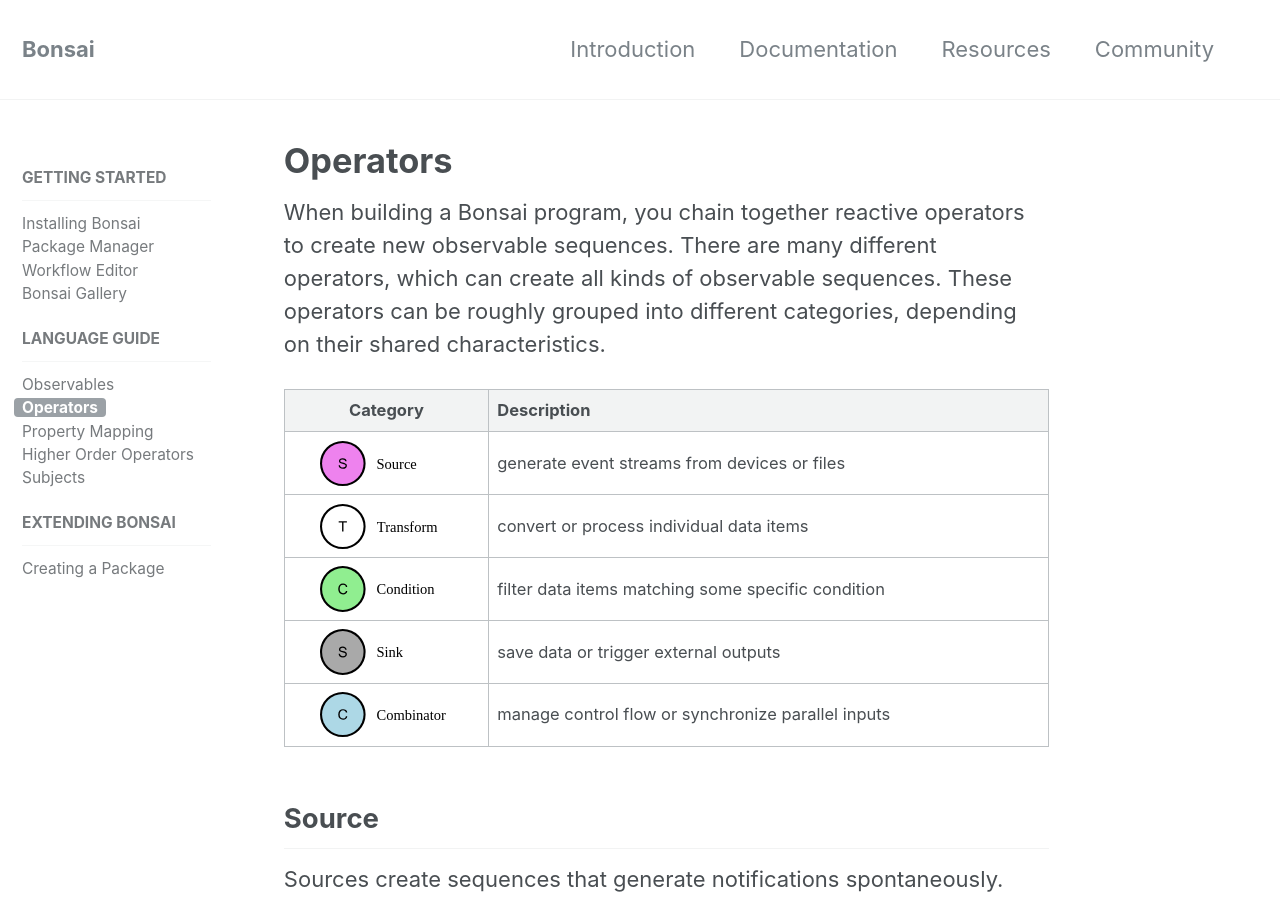
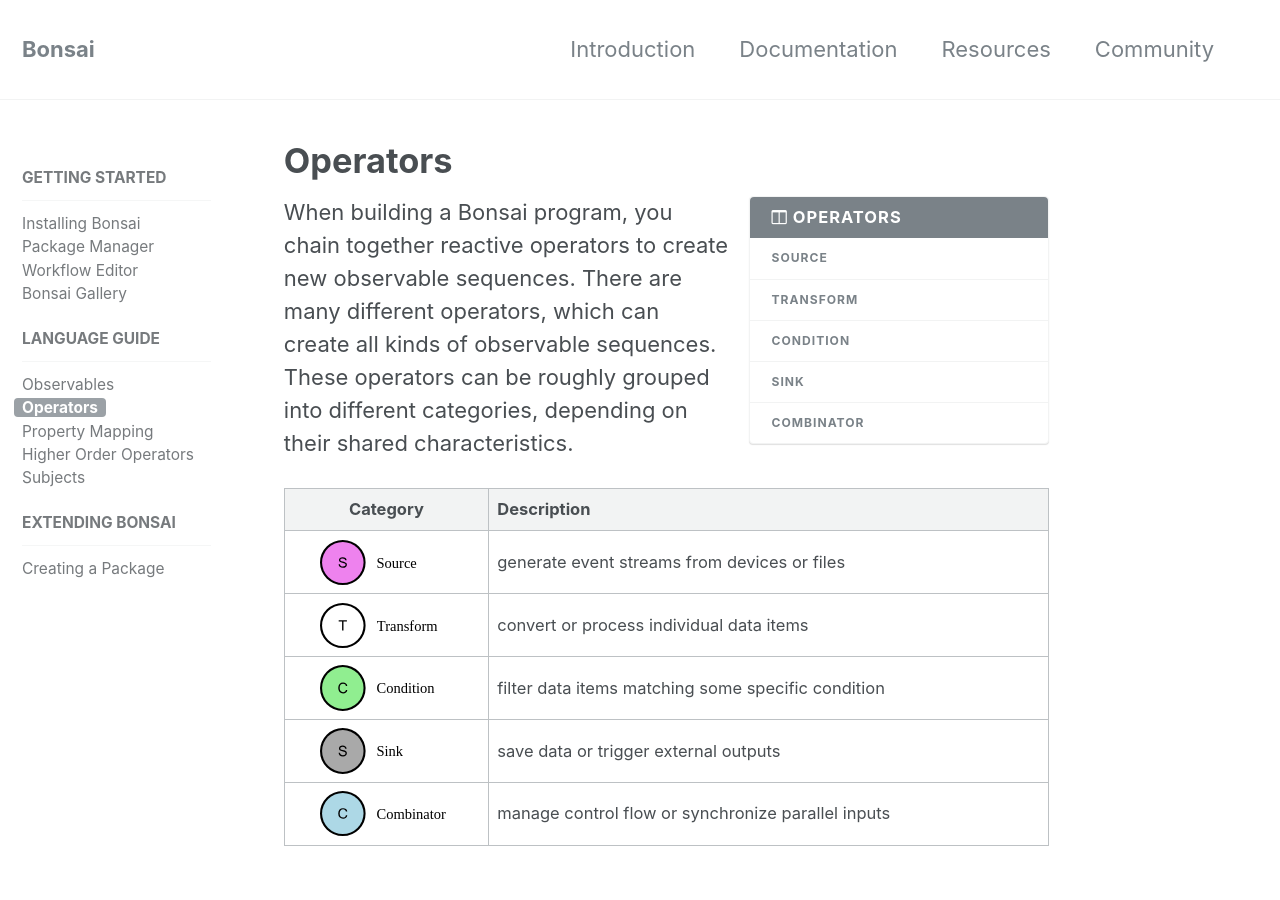
Before and after one commit to bonsai-rx/bonsai-rx.github.io, a Jekyll site: the page built from _docs/06-operators.md, in a window 1280 px wide and 900 px high. Built offline with Jekyll 4.4.1, drawn with Linux system fonts in a browser that asks for light colours.

Commit message:
Added table of contents to the section on operators

```diff
--- a/_docs/06-operators.md
+++ b/_docs/06-operators.md
@@ -4,6 +4,8 @@
 excerpt: "A guide to the reactive operators used to compose observable sequences."
 last_modified_at:
 ---
+
+{% include toc icon="columns" title="Operators" %}
 
 When building a Bonsai program, you chain together reactive operators to create new observable sequences. There are many different operators, which can create all kinds of observable sequences. These operators can be roughly grouped into different categories, depending on their shared characteristics.
 
@@ -65,13 +67,16 @@
 Combinators can be used to merge data from multiple sources; control when observable sequences start and stop; or even to create entirely new sequences dynamically. Together, they provide an incredibly flexible toolkit to manipulate asynchronous data streams.
 
 ## Combinators by Category
+{: .no_toc}
 
 {% assign operators-by-category = site.operators | group_by: 'category' %}
 {% for category in operators-by-category %}
 {% if site.data.category-text[category.name] %}
 ### {{ site.data.category-text[category.name] }}
+{: .no_toc}
 {% else %}
 ### {{ category.name }}
+{: .no_toc}
 {% endif %}
 {% for operator in category.items %}
 * [{{ operator.title }}]({{ operator.url }}) -- {{ operator.excerpt }}
```
